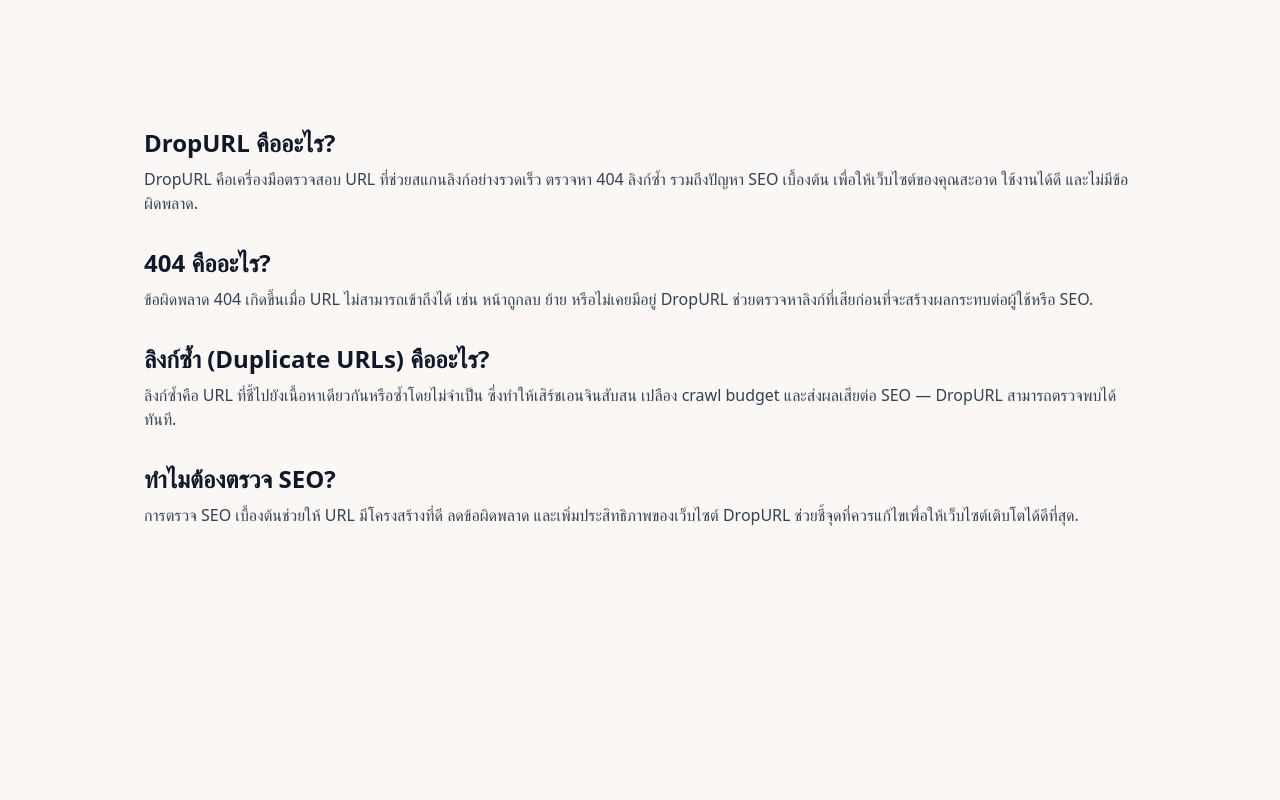
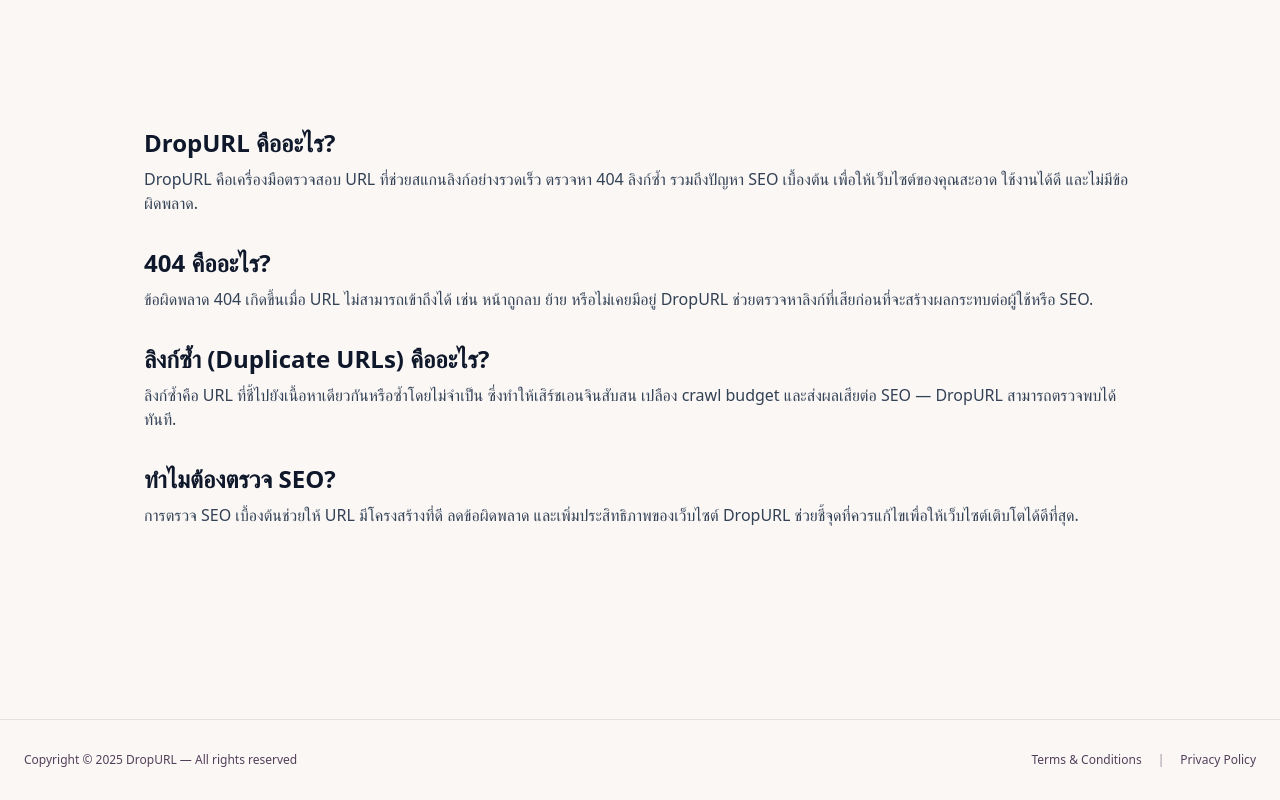
Before and after one commit to Xbjo1516/dropurl, a Next.js app: page / in a window 1280 px wide. Shown: the part 659-1459 px from the top of the page. Before the commit the page ends 1314 px from the top, so only its background shows below. Built offline with nearby package versions, Linux system fonts and the light colour scheme.

Commit message:
change bg

```diff
--- a/app/page.tsx
+++ b/app/page.tsx
@@ -5,7 +5,7 @@
 import HeroSection, { Checks } from "@/components/sites/input";
 import InfoSection from "@/components/sites/info";
 import ResultTable, { TestResultRow } from "@/components/sites/result";
-import { normalizeUrl } from "@/utils/url";
+import Footer from "@/components/footer";
 
 export default function Home() {
   const { t } = useLang();
@@ -466,7 +466,7 @@
   };
 
   return (
-    <main className="min-h-screen bg-white">
+    <main className="min-h-screen bg-base-100">
       <HeroSection
         urlsInput={urlsInput}
         setUrlsInput={setUrlsInput}
@@ -486,6 +486,7 @@
       )}
 
       <InfoSection />
+       <Footer />
     </main>
   );
 }
```
